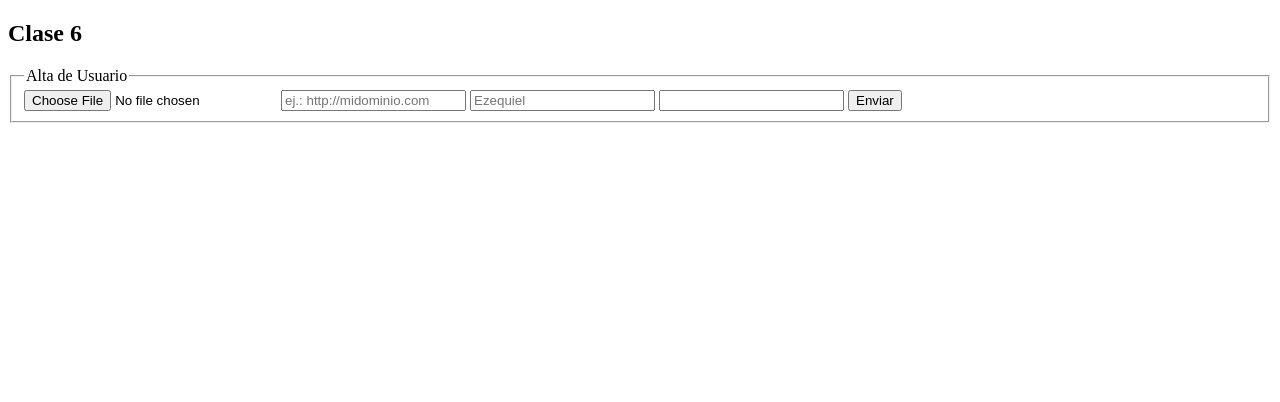
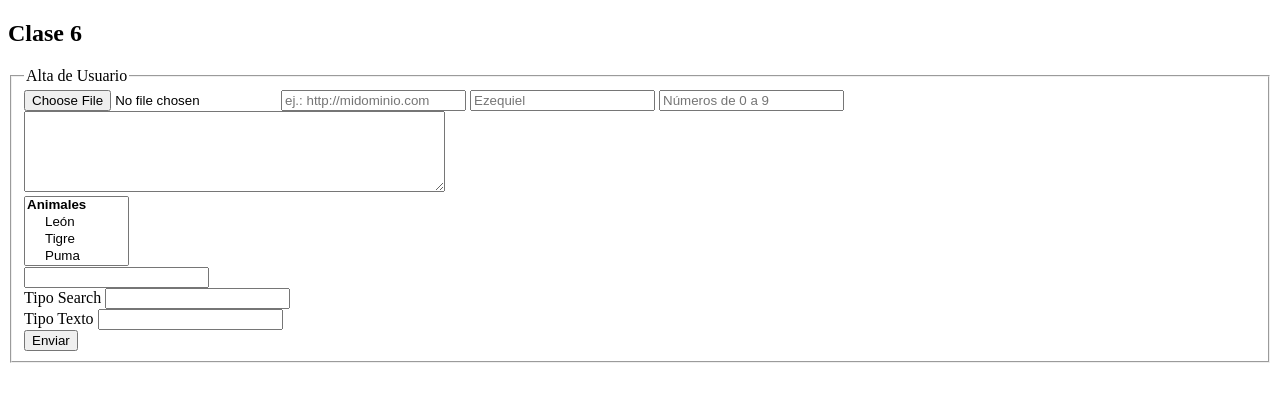
Before and after one commit to EzequielPixel/EzequielPixel.github.io, a plain HTML site: page Clase6/index.html in a window 1280 px wide. Drawn offline with Linux system fonts and the light colour scheme.

Commit message:
search,list,file,url,hidden,optgroup

```diff
--- a/Clase6/index.html
+++ b/Clase6/index.html
@@ -14,15 +14,50 @@
             <fieldset>
                 <legend>Alta de Usuario</legend>
 
-                <form action="AltaUsuario.html">
+                <form action="AltaUsuario.html" method="post">
+
                     <input type="file" name="Dni-Frente" required>
                     <input type="hidden" value="ValorOculto" name="CampoHidden">
                     <input type="url" name="url" required placeholder="ej.: http://midominio.com">
                     <input type="text" name="nombre" required placeholder="Ezequiel">
 
-                    <input type="text" required pattern="[0-9]">
+                    <input type="text" pattern="[0-9]" placeholder="N&uacute;meros de 0 a 9" required>
+                    <br>
+                    <textarea name="Agrega lo que desees aquí" cols="50" rows="5" required></textarea>
+                    <br>
+
+                    <select name="Opciones Multiples" multiple required>
+                        <optgroup label="Animales">
+                            <option>León</option>
+                            <option>Tigre</option>
+                            <option>Puma</option>
+                        </optgroup>
+                        <optgroup label="Constelaciones">
+                            <option>Pleyades</option>
+                            <option>Orion</option>
+                            <option>Seus</option>
+                        </optgroup>
+                    </select>
+                    <br>
+
+                    <input list="Browsers">
+                    <datalist id="Browsers" name="ListBrowsers">
+                        <option>Firefox</option>
+                        <option>Opera</option>
+                        <option>Edge</option>
+                        <option>Chrome</option>
+                    </datalist>
+                    <br>
+
+                    <label for="buscar">Tipo Search</label>
+                    <input type="search" name="buscar" id="buscar">
+                    <br>
+                    <label for="text">Tipo Texto</label>
+                    <input type="text" name="texto" id="text">
+                    <br>
 
                     <input type="submit" value="Enviar">
+
                 </form>
 
             </fieldset>
```
